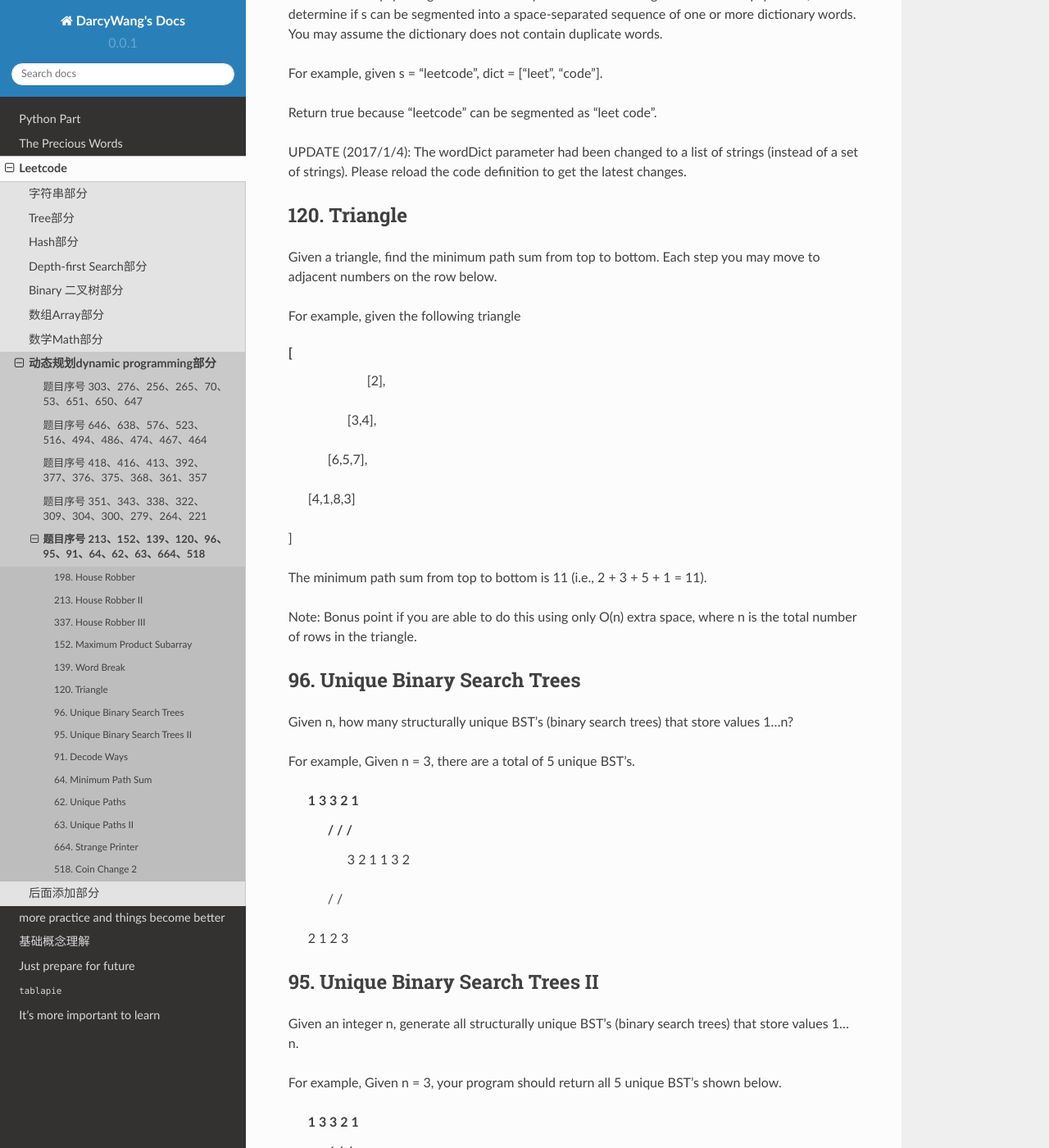
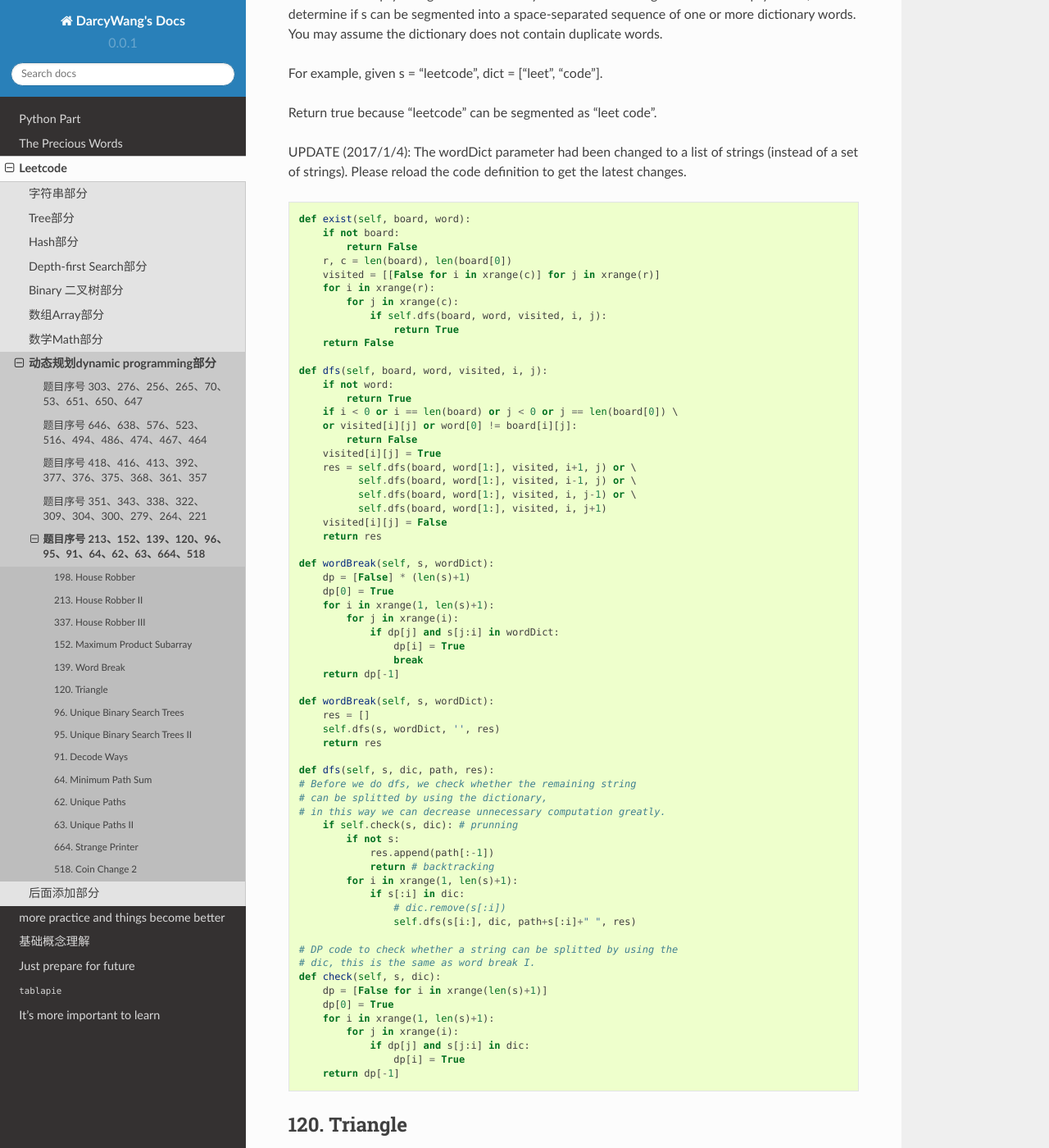
Before and after one commit to darcyWang/tianbao, a Sphinx documentation site: the page built from source/leetcode/dynamic/partfive.rst, in a window 1280 px wide and 1400 px high, scrolled down 4674 px. Shown: the whole window at 82% size. Built offline with Sphinx 7.4.7 and the Read the Docs theme 2.0.0, drawn with Linux system fonts in a browser that asks for light colours.

Commit message:
Initial commit

```diff
--- a/source/leetcode/dynamic/partfive.rst
+++ b/source/leetcode/dynamic/partfive.rst
@@ -260,6 +260,74 @@ UPDATE (2017/1/4):
 The wordDict parameter had been changed to a list of strings (instead of a set of strings). Please reload the code definition to get the latest changes.
 
 
+.. code-block:: python
+
+    def exist(self, board, word):
+        if not board:
+            return False
+        r, c = len(board), len(board[0])
+        visited = [[False for i in xrange(c)] for j in xrange(r)]
+        for i in xrange(r):
+            for j in xrange(c):
+                if self.dfs(board, word, visited, i, j):
+                    return True
+        return False
+
+    def dfs(self, board, word, visited, i, j):
+        if not word:
+            return True
+        if i < 0 or i == len(board) or j < 0 or j == len(board[0]) \
+        or visited[i][j] or word[0] != board[i][j]:
+            return False
+        visited[i][j] = True
+        res = self.dfs(board, word[1:], visited, i+1, j) or \
+              self.dfs(board, word[1:], visited, i-1, j) or \
+              self.dfs(board, word[1:], visited, i, j-1) or \
+              self.dfs(board, word[1:], visited, i, j+1)
+        visited[i][j] = False
+        return res
+
+    def wordBreak(self, s, wordDict):
+        dp = [False] * (len(s)+1)
+        dp[0] = True
+        for i in xrange(1, len(s)+1):
+            for j in xrange(i):
+                if dp[j] and s[j:i] in wordDict:
+                    dp[i] = True
+                    break
+        return dp[-1]
+
+    def wordBreak(self, s, wordDict):
+        res = []
+        self.dfs(s, wordDict, '', res)
+        return res
+
+    def dfs(self, s, dic, path, res):
+    # Before we do dfs, we check whether the remaining string
+    # can be splitted by using the dictionary,
+    # in this way we can decrease unnecessary computation greatly.
+        if self.check(s, dic): # prunning
+            if not s:
+                res.append(path[:-1])
+                return # backtracking
+            for i in xrange(1, len(s)+1):
+                if s[:i] in dic:
+                    # dic.remove(s[:i])
+                    self.dfs(s[i:], dic, path+s[:i]+" ", res)
+
+    # DP code to check whether a string can be splitted by using the
+    # dic, this is the same as word break I.
+    def check(self, s, dic):
+        dp = [False for i in xrange(len(s)+1)]
+        dp[0] = True
+        for i in xrange(1, len(s)+1):
+            for j in xrange(i):
+                if dp[j] and s[j:i] in dic:
+                    dp[i] = True
+        return dp[-1]
+
+
+
 120. Triangle
 -------------
 
```
Also changed, not shown: source/leetcode/other/partone.rst (+43 -0 lines).
